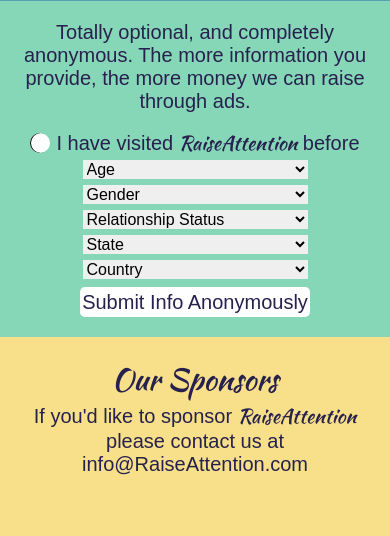
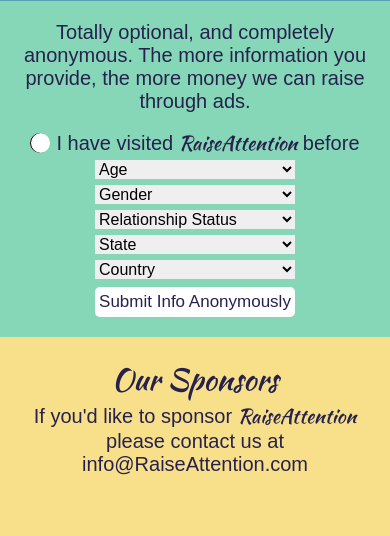
Before and after one commit to blainemercado/RaiseAttention, a Django app: template apps/thankyou/templates/thankyou/thankyou.html in a window 390 px wide. Shown: the part 540-1076 px from the top of the page. Run offline with Django 3.2, Linux system fonts and the light colour scheme; the template is opened without the code that fills it, so the values that code supplies are empty; parts of the project's set-up code (start-up, migrations or seed data) failed here and were passed over; some web fonts are replaced.

Commit message:
fixed responsive design on thankyou css

```diff
--- a/apps/thankyou/static/thankyou/css/thankyouStyle.css
+++ b/apps/thankyou/static/thankyou/css/thankyouStyle.css
@@ -65,7 +65,7 @@
 				padding: 20px;
 			}
 				#graph {
-					width: 350px;
+					max-width: 350px;
 					min-height: 200px;
 					background-color: #f7e089;
 					margin-left: auto;
@@ -93,7 +93,7 @@
 						margin-bottom: 15px;
 					}
 				#form {
-					width: 330px;
+					max-width: 330px;
 					margin-left: auto;
 					margin-right: auto;
 				}
@@ -106,7 +106,7 @@
 					#form select {
 						margin-top: 3px;
 						margin-bottom: 3px;
-						width: 225px;
+						width: 200px;
 					}
 					#checked {
 					    margin-bottom: 4px;
@@ -124,10 +124,10 @@
 					    background-color:#ff6b3e !important;
 					}
 					.submit {
-						font-size: 20px;
+						font-size: 17px;
 						color: #27214e;
 						background-color: white;
-						width: 230px;
+						width: 200px;
 						height: 30px;
 						border-radius: 5px;
 						margin-top: 5px;
```
